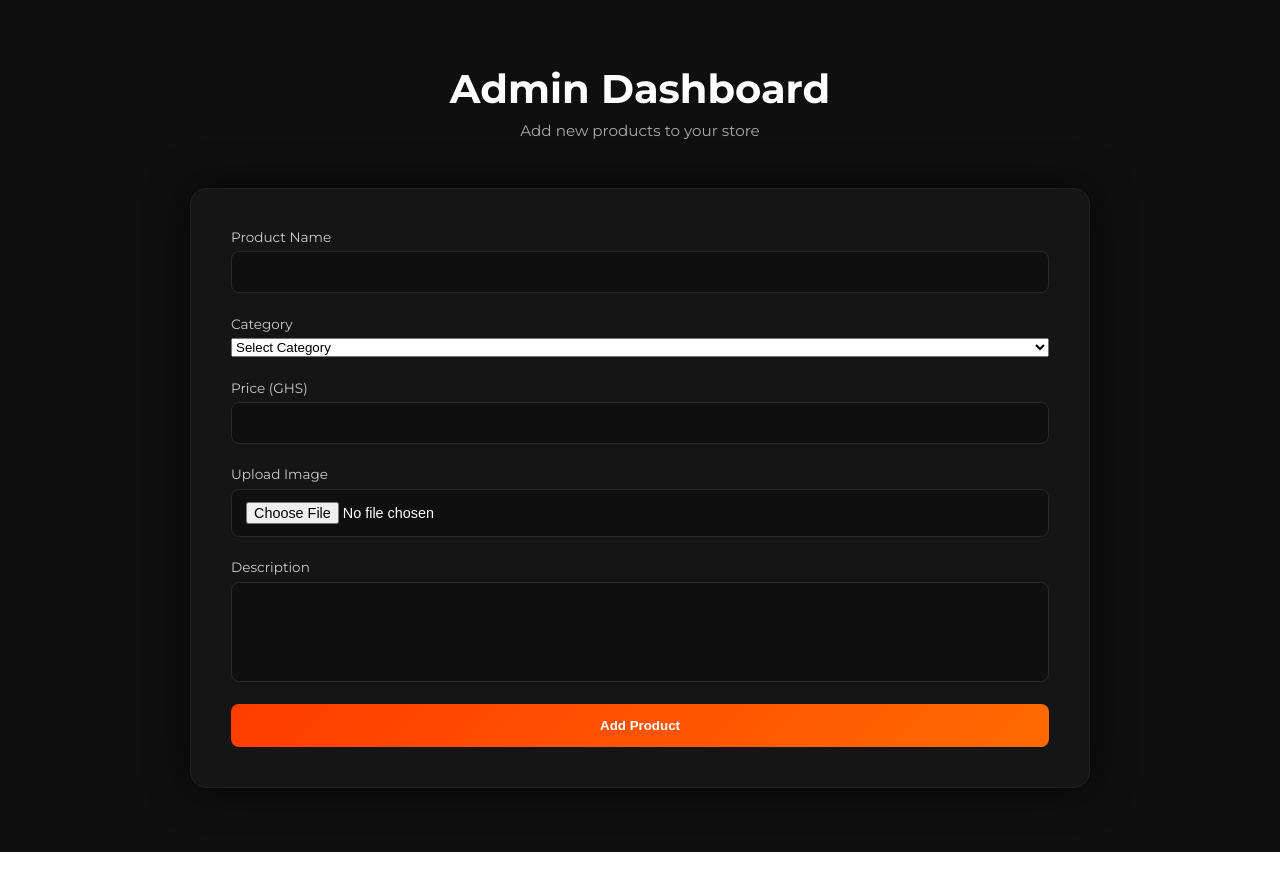
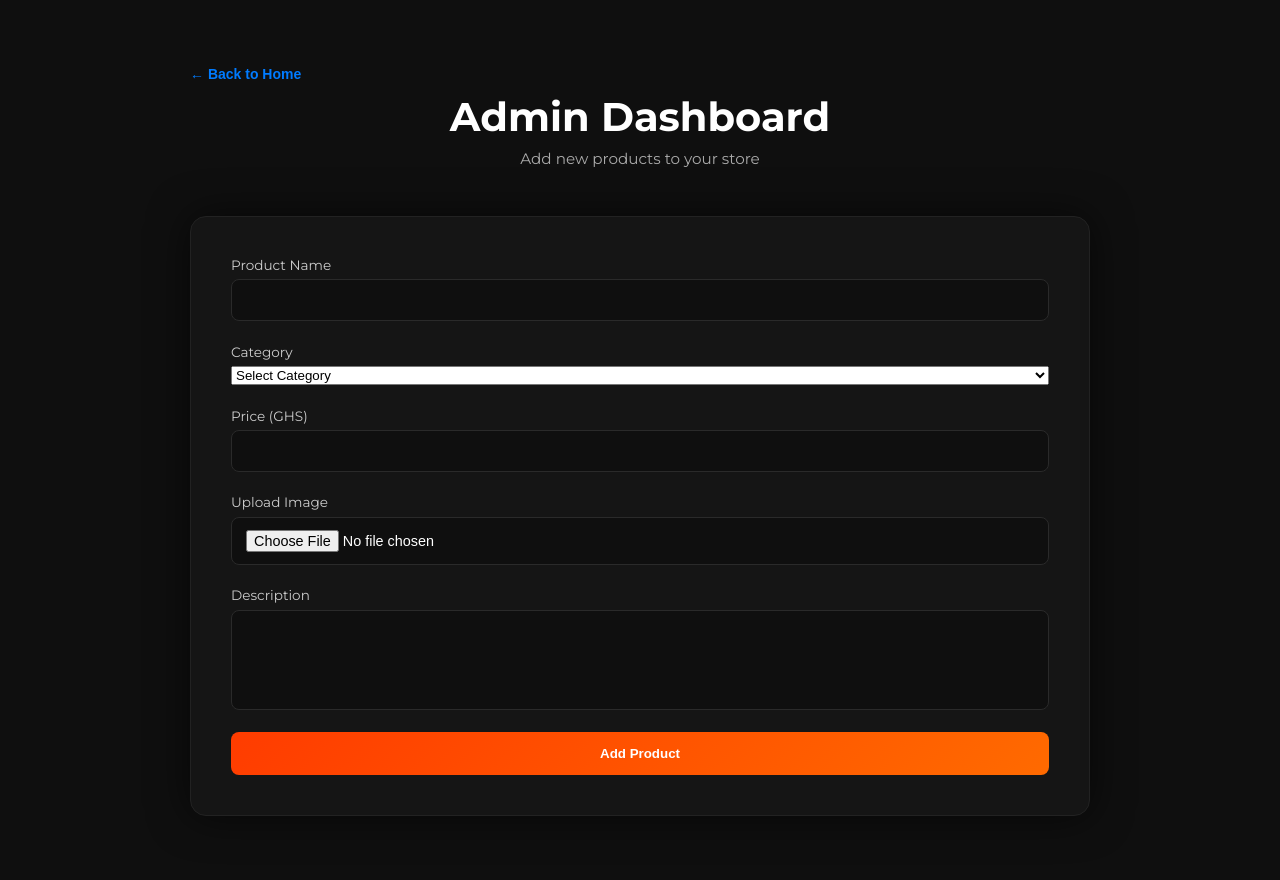
Before and after one commit to Ciscomahlee005codes/bona_fit, a React (Vite) app: page /admin in a window 1280 px wide. Before the commit the page ends 852 px from the top, so only its background shows below. Built offline with nearby package versions, Linux system fonts and the light colour scheme.

Commit message:
Pushing Dashboard

```diff
--- a/src/Components/Admin/Admin.css
+++ b/src/Components/Admin/Admin.css
@@ -35,7 +35,19 @@
   border: 1px solid #222;
   box-shadow: 0 0 40px rgba(0, 0, 0, 0.6);
 }
+.back-btn {
+  background: none;
+  border: none;
+  color: #007bff;
+  font-size: 14px;
+  cursor: pointer;
+  margin-bottom: 10px;
+  padding: 0;
+}
 
+.back-btn:hover {
+  text-decoration: underline;
+}
 /* FORM */
 .admin-form {
   display: flex;
--- a/src/Components/Admin/Admin.jsx
+++ b/src/Components/Admin/Admin.jsx
@@ -1,5 +1,6 @@
 import { useState } from "react";
 import { supabase } from "../../supabase";
+import { useNavigate } from "react-router-dom";
 import "./Admin.css";
 
 const categories = [
@@ -21,6 +22,7 @@ const Admin = () => {
   const [imagePreview, setImagePreview] = useState(null);
   const [loading, setLoading] = useState(false);
   const [message, setMessage] = useState("");
+  const navigate = useNavigate();
 
   const handleChange = (e) => {
     setFormData({
@@ -124,7 +126,12 @@ else {
   return (
     <div className="admin-page">
       <div className="admin-container">
-
+        <button
+    className="back-btn"
+    onClick={() => navigate("/")}
+  >
+    ← Back to Home
+  </button>
         <div className="admin-header">
           <h1>Admin Dashboard</h1>
           <p>Add new products to your store</p>
```
